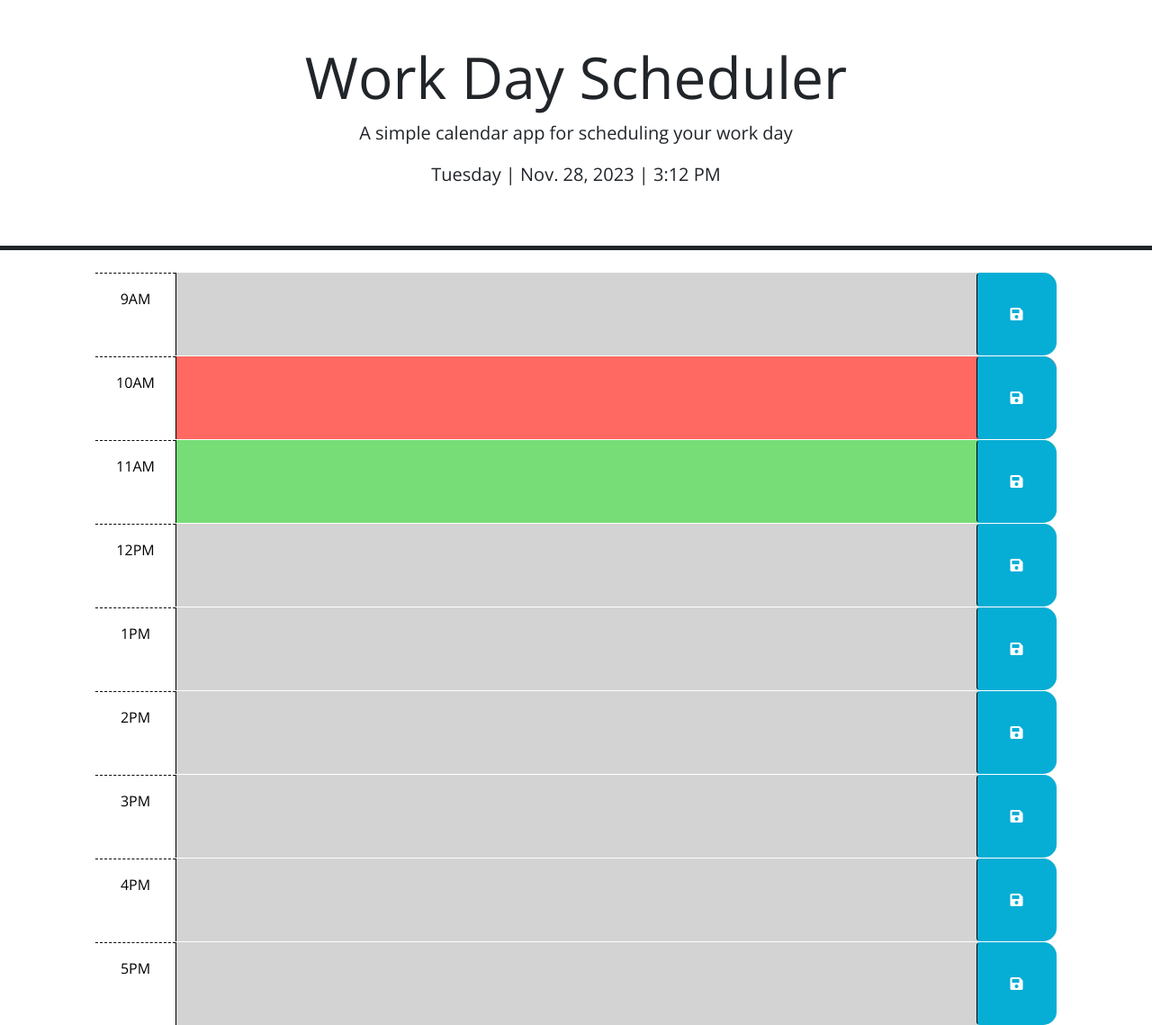
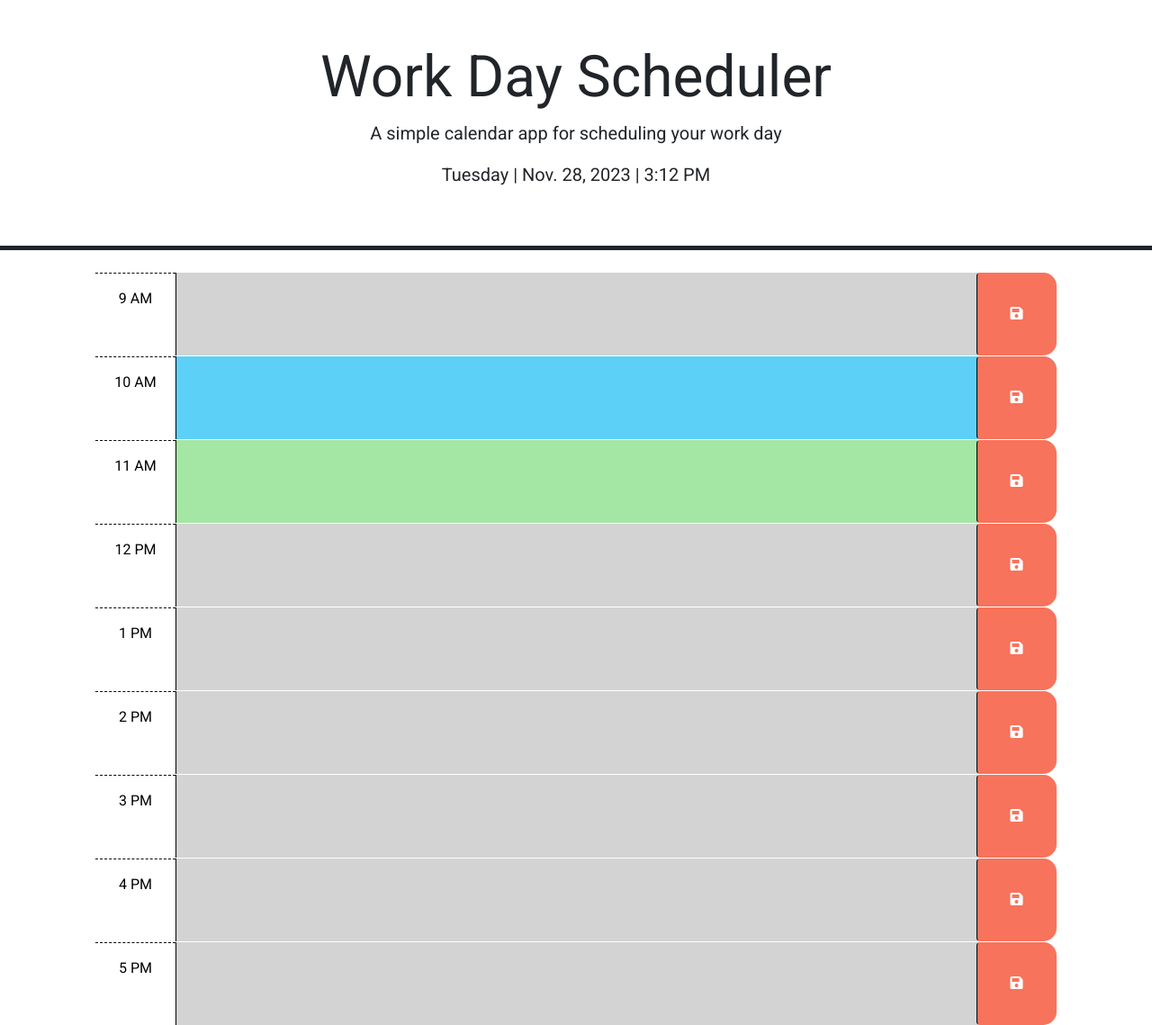
Before and after one commit to CookingMeister/Work-day-Calendar, a plain HTML site: page index.html in a window 1280 px wide. Shown: the whole page at 90% size. Drawn offline with nearby package versions, Linux system fonts and the light colour scheme.

Commit message:
local storage set and get object working, updated styling.

```diff
--- a/index.html
+++ b/index.html
@@ -15,7 +15,7 @@
       crossorigin="anonymous"
     />
     <link
-      href="https://fonts.googleapis.com/css?family=Open+Sans&display=swap"
+      href="https://fonts.googleapis.com/css?family=Roboto&display=swap"
       rel="stylesheet"
     />
     <link rel="stylesheet" href="style.css" />
@@ -41,7 +41,7 @@
 
       <!-- Example of a past time block. The "past" class adds a gray background color. -->
       <div id="hour-9" class="row time-block past">
-        <div class="col-2 col-md-1 hour text-center py-3">9AM</div>
+        <div class="col-2 col-md-1 hour text-center py-3">9 AM</div>
         <textarea class="col-8 col-md-10 description" rows="3"> </textarea>
         <button class="btn saveBtn col-2 col-md-1" aria-label="save">
           <i class="fas fa-save" aria-hidden="true"></i>
@@ -50,7 +50,7 @@
 
       <!-- Example of a a present time block. The "present" class adds a red background color. -->
       <div id="hour-10" class="row time-block present">
-        <div class="col-2 col-md-1 hour text-center py-3">10AM</div>
+        <div class="col-2 col-md-1 hour text-center py-3">10 AM</div>
         <textarea class="col-8 col-md-10 description" rows="3"> </textarea>
         <button class="btn saveBtn col-2 col-md-1" aria-label="save">
           <i class="fas fa-save" aria-hidden="true"></i>
@@ -59,49 +59,49 @@
 
       <!-- Example of a future time block. The "future" class adds a green background color. -->
       <div id="hour-11" class="row time-block future">
-        <div class="col-2 col-md-1 hour text-center py-3">11AM</div>
+        <div class="col-2 col-md-1 hour text-center py-3">11 AM</div>
         <textarea class="col-8 col-md-10 description" rows="3"> </textarea>
         <button class="btn saveBtn col-2 col-md-1" aria-label="save">
           <i class="fas fa-save" aria-hidden="true"></i>
         </button>
       </div>
       <div id="hour-12" class="row time-block past">
-        <div class="col-2 col-md-1 hour text-center py-3">12PM</div>
+        <div class="col-2 col-md-1 hour text-center py-3">12 PM</div>
         <textarea class="col-8 col-md-10 description" rows="3"> </textarea>
         <button class="btn saveBtn col-2 col-md-1" aria-label="save">
           <i class="fas fa-save" aria-hidden="true"></i>
         </button>
       </div>
       <div id="hour-1" class="row time-block past">
-        <div class="col-2 col-md-1 hour text-center py-3">1PM</div>
+        <div class="col-2 col-md-1 hour text-center py-3">1 PM</div>
         <textarea class="col-8 col-md-10 description" rows="3"> </textarea>
         <button class="btn saveBtn col-2 col-md-1" aria-label="save">
           <i class="fas fa-save" aria-hidden="true"></i>
         </button>
       </div>
       <div id="hour-2" class="row time-block past">
-        <div class="col-2 col-md-1 hour text-center py-3">2PM</div>
+        <div class="col-2 col-md-1 hour text-center py-3">2 PM</div>
         <textarea class="col-8 col-md-10 description" rows="3"> </textarea>
         <button class="btn saveBtn col-2 col-md-1" aria-label="save">
           <i class="fas fa-save" aria-hidden="true"></i>
         </button>
       </div>
       <div id="hour-3" class="row time-block past">
-        <div class="col-2 col-md-1 hour text-center py-3">3PM</div>
+        <div class="col-2 col-md-1 hour text-center py-3">3 PM</div>
         <textarea class="col-8 col-md-10 description" rows="3"> </textarea>
         <button class="btn saveBtn col-2 col-md-1" aria-label="save">
           <i class="fas fa-save" aria-hidden="true"></i>
         </button>
       </div>
       <div id="hour-4" class="row time-block past">
-        <div class="col-2 col-md-1 hour text-center py-3">4PM</div>
+        <div class="col-2 col-md-1 hour text-center py-3">4 PM</div>
         <textarea class="col-8 col-md-10 description" rows="3"> </textarea>
         <button class="btn saveBtn col-2 col-md-1" aria-label="save">
           <i class="fas fa-save" aria-hidden="true"></i>
         </button>
       </div>
       <div id="hour-5" class="row time-block past">
-        <div class="col-2 col-md-1 hour text-center py-3">5PM</div>
+        <div class="col-2 col-md-1 hour text-center py-3">5 PM</div>
         <textarea class="col-8 col-md-10 description" rows="3"> </textarea>
         <button class="btn saveBtn col-2 col-md-1" aria-label="save">
           <i class="fas fa-save" aria-hidden="true"></i>
--- a/script.js
+++ b/script.js
@@ -1,41 +1,35 @@
 $(window).on("DOMContentLoaded", () => {
-  console.log("DOM loaded");
   function updateDateTime() {
     let today = dayjs();
     $("#currentDay").text(today.format("dddd | MMM. D, YYYY | h:mm A"));
   }
   setInterval(updateDateTime, 1000);
-  let eData = JSON.parse(localStorage.getItem("calendarData")) || {};
-  let hour;
-  let eventText;
-  let retrievedData;
-  let eventForHour;
 
-  $(".saveBtn").each(function () {
-    if ($(this).prev().val()) {
-      eventText = $(this).prev().val();
-      $(".saveBtn").on("click", function (event) {
-        // event.stopPropagation();
-        hour = this.parentNode.id;
+  $(".saveBtn").on("click", function () {
+    let events = JSON.parse(localStorage.getItem("events")) || [];
+
+    let hour = this.parentNode.id;
     console.log(hour);
-        eventText = $(this).prev().val();
-        console.log(eventText);
-        eData = JSON.parse(localStorage.getItem("calendarData"));
-        eData[hour] = eventText;
-        localStorage.setItem("calendarData", JSON.stringify(eData));
-        retrievedData = JSON.parse(localStorage.getItem("calendarData"));
-        eventForHour = retrievedData[hour];
-        console.log("Event for " + hour + ": " + eventForHour);
+    let text = $(this).prev().val();
+    console.log(text);
 
+    events.push({
+      [hour]: text,
     });
-      return false;
+
+    localStorage.setItem("events", JSON.stringify(events));
+  });
+
+  // Load
+  let events = JSON.parse(localStorage.getItem("events"));
+
+  if (events) {
+    events.forEach((event) => {
+      let key = Object.keys(event)[0];
+      $(`#${key} textarea`).val(event[key]);
+    });
   }
 });
-  retrievedData = JSON.parse(localStorage.getItem("calendarData"));
-  eventForHour = retrievedData[hour];
-  $(".saveBtn").prev().val(eventForHour);
-});
-
 // TODO: Add code to apply the past, present, or future class to each time
 // block by comparing the id to the current hour. HINTS: How can the id
 // attribute of each time-block be used to conditionally add or remove the
--- a/style.css
+++ b/style.css
@@ -1,5 +1,5 @@
 body {
-  font-family: 'Open Sans', sans-serif;
+  font-family: 'Roboto', sans-serif;
   font-size: 16px;
 }
 
@@ -36,12 +36,12 @@ textarea {
 }
 
 .present {
-  background-color: #ff6961;
+  background-color: rgb(93, 208, 247);
   color: white;
 }
 
 .future {
-  background-color: #77dd77;
+  background-color: #a4e6a4;
   color: white;
 }
 
@@ -49,7 +49,8 @@ textarea {
   border-left: 1px solid black;
   border-top-right-radius: 15px;
   border-bottom-right-radius: 15px;
-  background-color: #06aed5;
+  /* background-color: #06aed5; */
+  background-color: rgb(248, 115, 91);
   color: white;
 }
 
```
Lines whose indentation alone changed are shown as unchanged.
